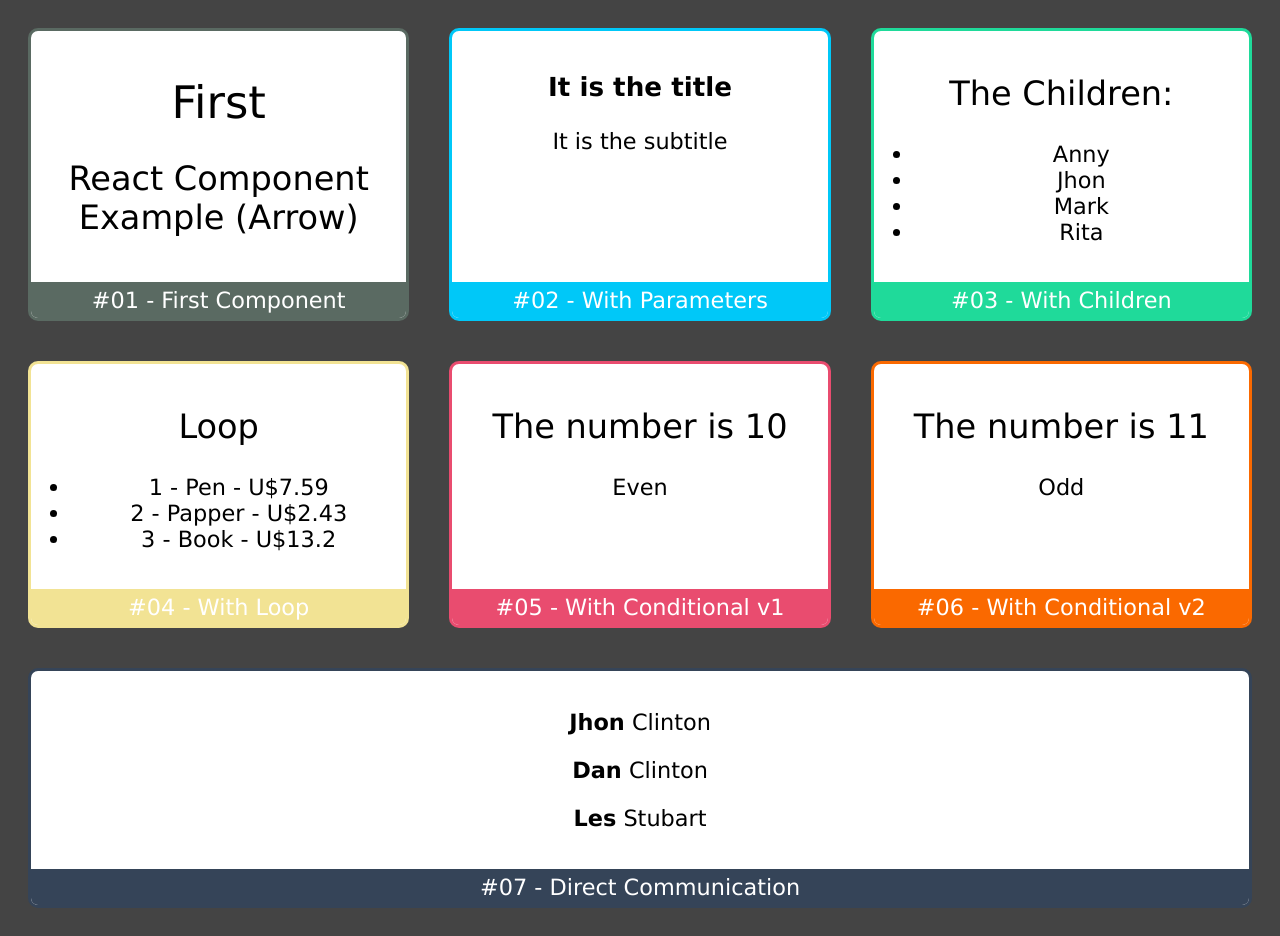
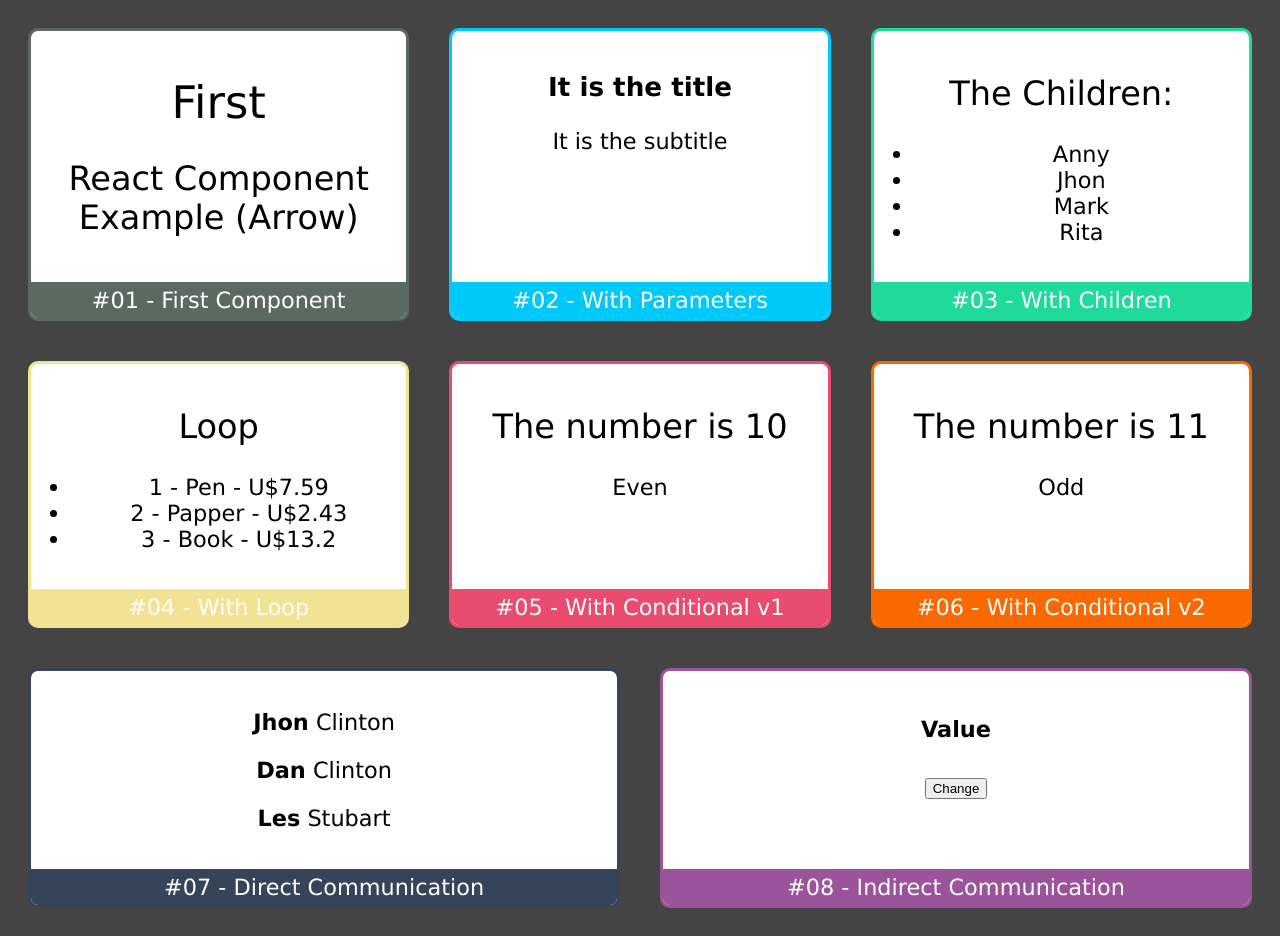
Before and after one commit to devjony/react-fundamentals, a React (Create React App) app: page / in a window 1280 px wide. Built offline with nearby package versions, Linux system fonts and the light colour scheme.

Commit message:
Add indirect communication examples

```diff
--- a/src/App.jsx
+++ b/src/App.jsx
@@ -10,6 +10,7 @@ import Loop from './components/basics/Loop'
 import Conditional from './components/basics/Conditional'
 import ConditionalIf from './components/basics/ConditionalIf'
 import Father from './components/communication/direct/Father'
+import Super from './components/communication/indirect/Super'
 
 export default (props) => (
     <div className="App">
@@ -42,5 +43,8 @@ export default (props) => (
         <Card title="#07 - Direct Communication" color="#354458">
             <Father secondName="Clinton" />
         </Card>
+        <Card title="#08 - Indirect Communication" color="#9B539C">
+            <Super />
+        </Card>
     </div>
 );
--- /dev/null
+++ b/src/components/communication/indirect/Sub.jsx
@@ -0,0 +1,14 @@
+import React from 'react'
+
+export default props => {
+
+    function action() {
+        props.whenClick(Math.random().toFixed(2), "End!")
+    }
+
+    return (
+        <div>
+            <button onClick={ action }>Change</button>
+        </div>
+    )
+}
--- /dev/null
+++ b/src/components/communication/indirect/Super.jsx
@@ -0,0 +1,19 @@
+import React from 'react'
+
+import Sub from './Sub'
+
+export default props => {
+
+    function afterClick(value, text) {
+        console.log("Action!")
+        console.log(value)
+        console.log(text)
+    }
+
+    return (
+        <div>
+            <h4>Value</h4>
+            <Sub whenClick={ afterClick }>Dan</Sub>
+        </div>
+    )
+}
```
